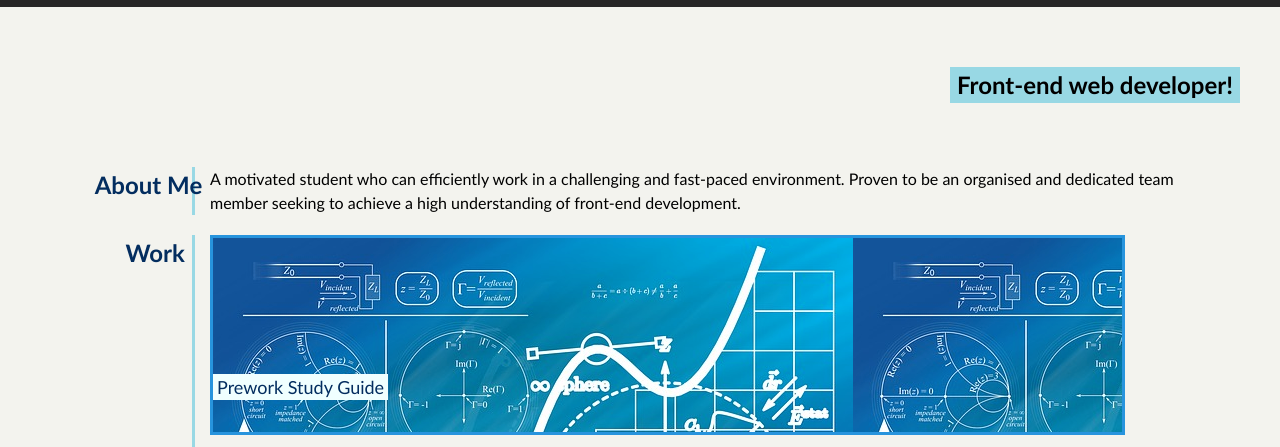
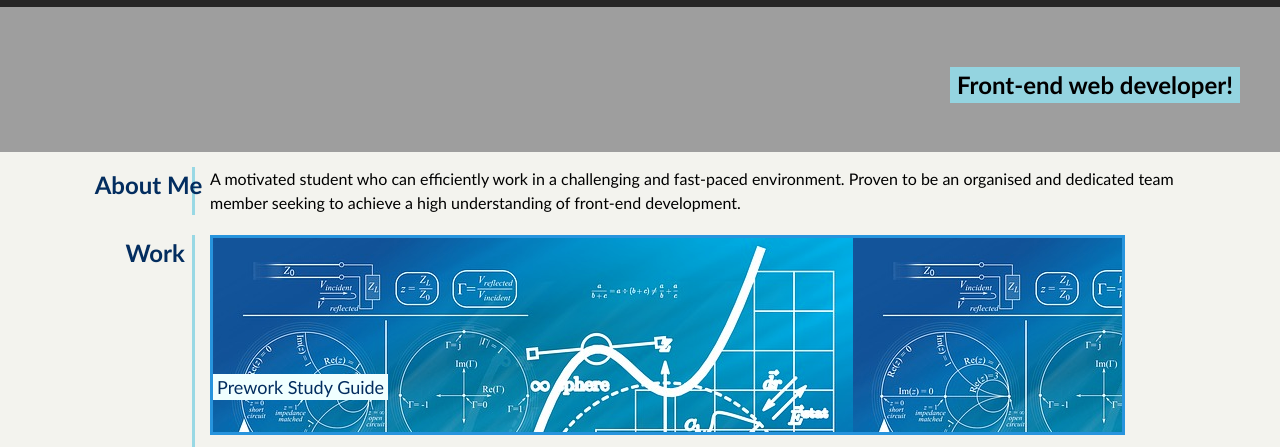
Before and after one commit to Mister-Stan/my-portfolio, a plain HTML site: page index.html in a window 1280 px wide. Shown: the part 48-495 px from the top of the page. Drawn offline with Linux system fonts and the light colour scheme; the site is published under a folder, as on GitHub Pages, so addresses that start at the root find nothing.

Commit message:
add modified CSS file

```diff
--- a/css/style.css
+++ b/css/style.css
@@ -65,7 +65,7 @@ nav a {
 }
 
 #hero-banner {
-	background-image:url("/images/background.png");
+	background-image:url("../images/background.png");
 	height: 200px;
 }
 
```
